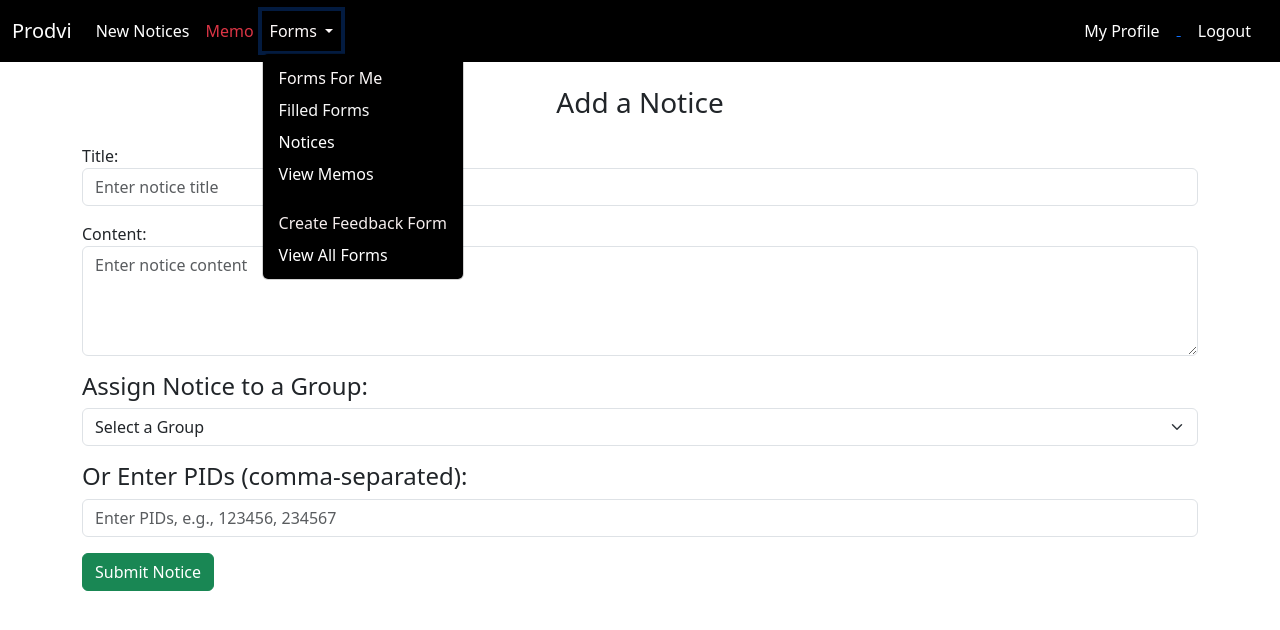
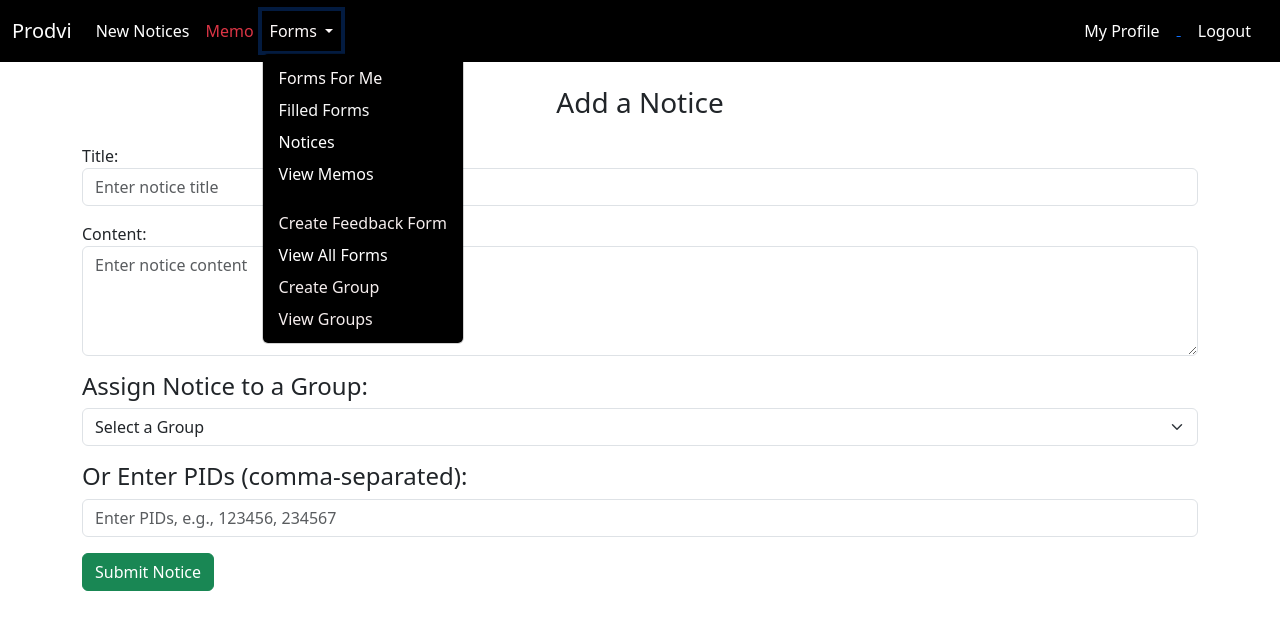
Before and after one commit to WarLoRDlArS/Prodvi, a Django app: page /add_notice/ in a window 1280 px wide, after a click on "Forms". Shown: the top 630 px of the page. Run offline with Django 5.2, Linux system fonts and the light colour scheme; a user stored in the database is signed in; tables that the repository leaves empty hold one stand-in row (values such as "Sample post").

Commit message:
minor changes

```diff
--- a/home/templates/home/navbar.html
+++ b/home/templates/home/navbar.html
@@ -33,6 +33,12 @@
                         <li>
                             <a class="dropdown-item" style="color: #ffffff;" href="{% url 'home:view_forms' %}" onmouseover="this.style.backgroundColor='darkgray'" onmouseout="this.style.backgroundColor='black'">View All Forms</a>
                         </li>
+                        <li>
+                            <a class="dropdown-item" style="color: #f5eded;" href="{% url 'home:create_group' %}" onmouseover="this.style.backgroundColor='darkgray'" onmouseout="this.style.backgroundColor='black'">Create Group</a>
+                        </li>
+                        <li>
+                            <a class="dropdown-item" style="color: #f5eded;" href="{% url 'home:group_list' %}" onmouseover="this.style.backgroundColor='darkgray'" onmouseout="this.style.backgroundColor='black'">View Groups</a>
+                        </li>
                         {% endif %}
                     </ul>
                 </li>
--- a/users/views.py
+++ b/users/views.py
@@ -19,6 +19,9 @@ from home.models import Employee, Manager
 # above stuff is managed by home
 
 def login_page(request):
+    # Clear any existing messages
+    messages.get_messages(request).used = True
+
     if request.method == "POST":
         pid = request.POST.get("pid")
         password = request.POST.get("password")
@@ -60,6 +63,9 @@ from django.contrib import messages
 from home.models import Users, Employee, Manager  # Ensure you import your models
 
 def signup_page(request):
+    # Clear any existing messages
+    messages.get_messages(request).used = True
+
     if request.method == 'POST':
         name = request.POST.get('name')
         email = request.POST.get('email')
```
